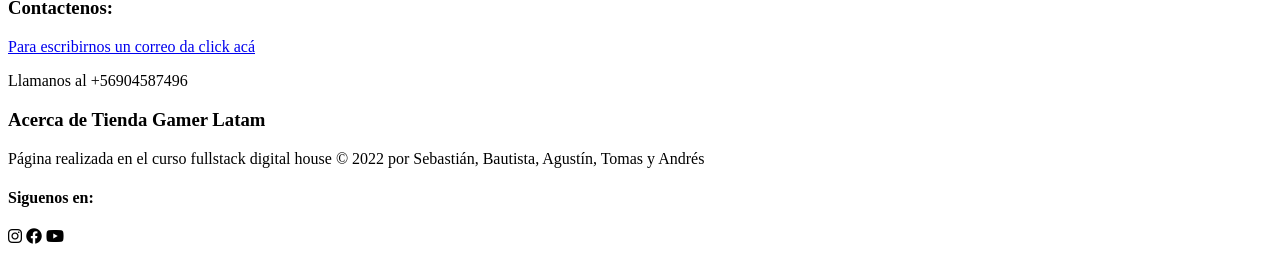
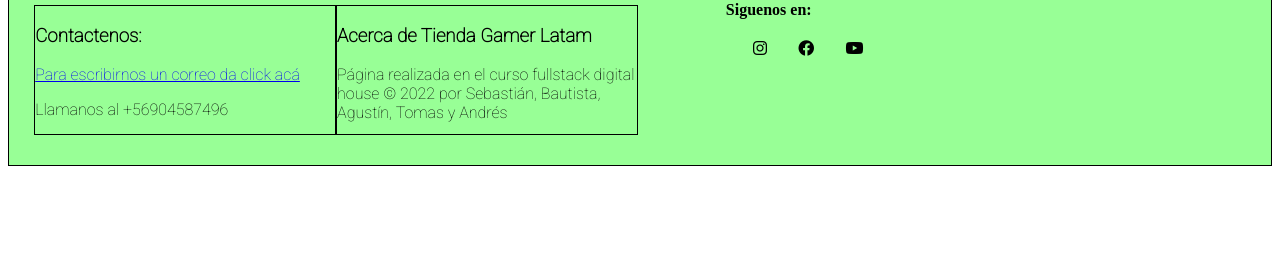
Before and after one commit to sebastianzapatar/proyectointegrador, a Node server app: page /registro in a window 1280 px wide. Shown: the part 570-824 px from the top of the page. After the commit the page ends 736 px from the top, so only its background shows below. Run offline with Node 20, Linux system fonts and the light colour scheme; some libraries are stand-ins or nearby versions.

Commit message:
Se organiza el css del footer
Se organiza el css del footer

```diff
--- a/public/css/styles.css
+++ b/public/css/styles.css
@@ -52,7 +52,31 @@ color: black;
  font-size: larger;
  color: blue
 }
-
+footer{
+    display: flex;
+    justify-content: space-evenly;
+    background-color: #98ff96;
+    border: 1px solid black;
+}
+footer .contacto{
+    width: 55%;
+    font-family: 'Roboto';
+    margin: 2%;
+    display: flex;
+    flex-direction: row;
+}
+footer .contacto .contactenos{
+    width: 45%;
+    height: 95%;
+    border: 1px solid black;
+}
+footer .redes{
+    width: 45%;
+    justify-content: space-between;
+}
+footer .redes i{
+    margin-left: 5%;
+}
 /*
 #003400
 #006414
--- a/views/registro.html
+++ b/views/registro.html
@@ -6,6 +6,9 @@
     <meta name="viewport" content="width=device-width, initial-scale=1.0">
     <link rel="stylesheet" href="https://cdnjs.cloudflare.com/ajax/libs/font-awesome/6.1.1/css/all.min.css" integrity="sha512-KfkfwYDsLkIlwQp6LFnl8zNdLGxu9YAA1QvwINks4PhcElQSvqcyVLLD9aMhXd13uQjoXtEKNosOWaZqXgel0g==" crossorigin="anonymous" referrerpolicy="no-referrer" />
     <link rel="stylesheet" href="/css/styles.css">
+    <link rel="preconnect" href="https://fonts.googleapis.com">
+<link rel="preconnect" href="https://fonts.gstatic.com" crossorigin>
+<link href="https://fonts.googleapis.com/css2?family=Roboto:wght@100&display=swap" rel="stylesheet">
     <title>Registro</title>
 </head>
 <body>
@@ -48,19 +51,23 @@
     </main>
 
     <footer>
-        <div>
+        <div class="contacto">
+            <div class="contactenos">
                 <h3>Contactenos:</h3>
                 <p><a href="mailto:cuenta@deemail.com">Para escribirnos un correo da click acá</a></p>
                 <p>Llamanos al +56904587496</p>
             </div>
-        <div>
+            <div class="contactenos">
                 <h3>Acerca de Tienda Gamer Latam</h3>
                 <p>Página realizada en el curso fullstack digital house &copy; 2022 por Sebastián, Bautista, Agustín, Tomas y Andrés</p>
             </div>
+        </div>
+        <div class="redes">
             <h4>Siguenos en:</h4>
             <i class="fa-brands fa-instagram"></i>
             <i class="fa-brands fa-facebook"></i>
             <i class="fa-brands fa-youtube"></i>
+        </div>
     </footer>
 </body>
 </html>
```
Also changed, not shown: 1 other file. Lines whose indentation alone changed are shown as unchanged.
